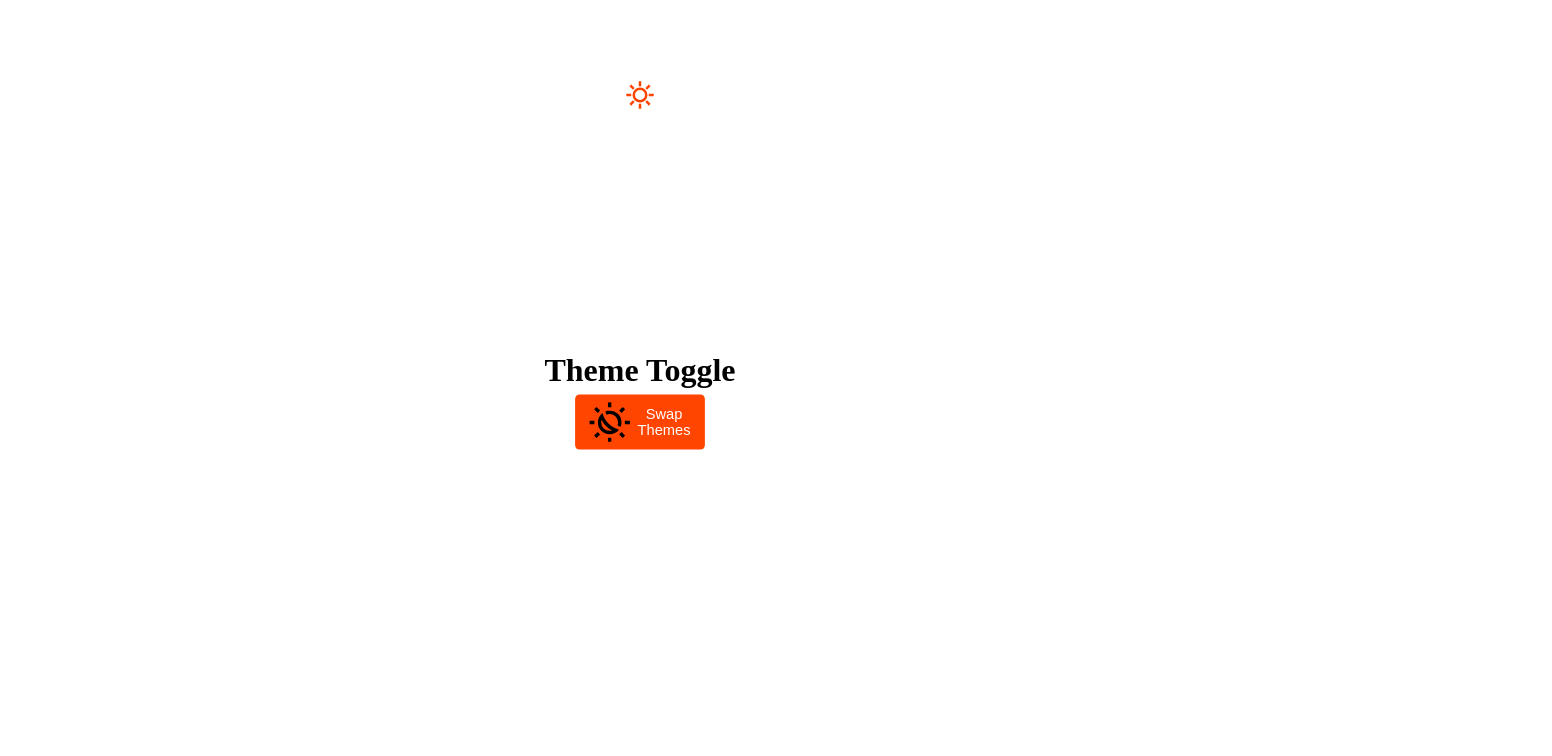
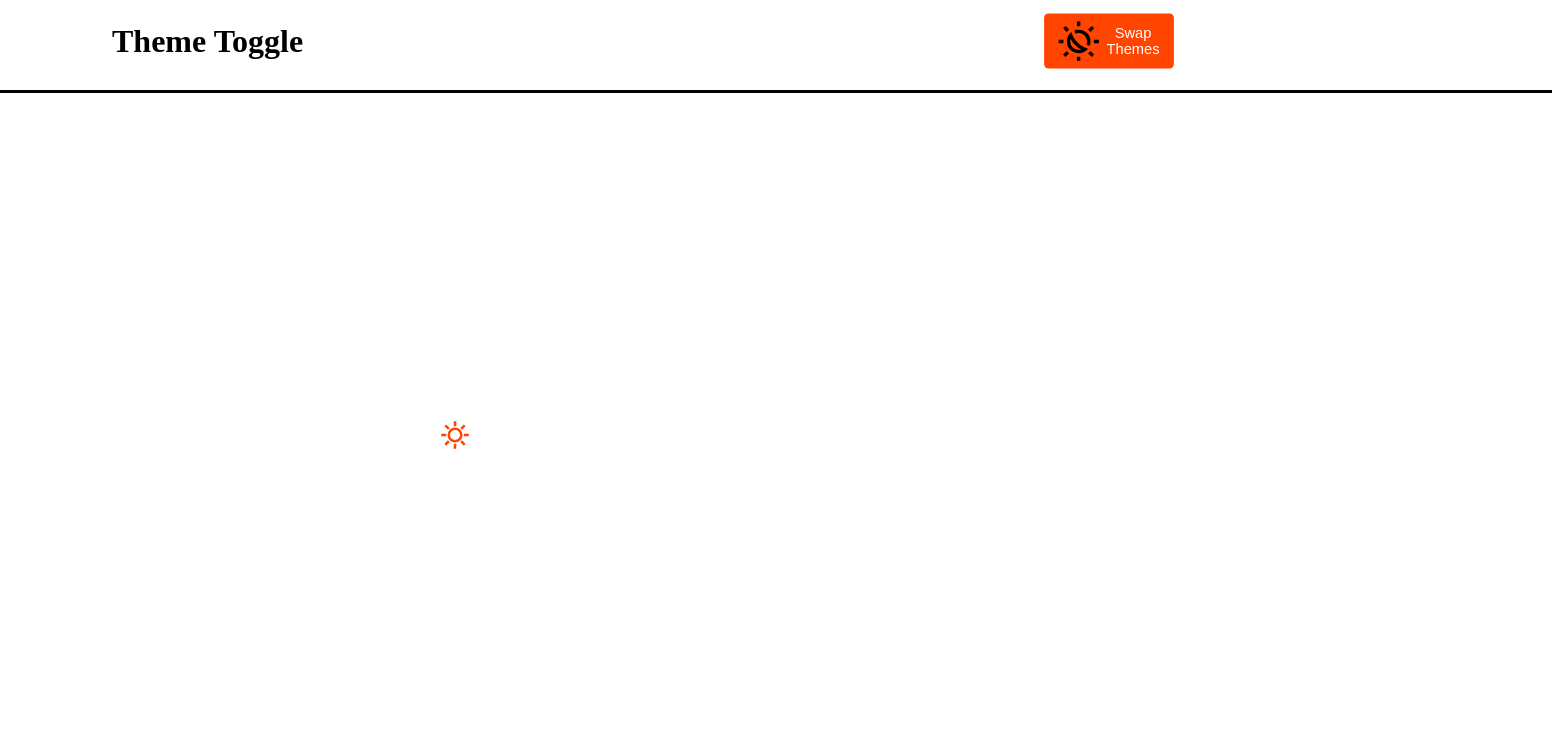
Before and after one commit to ProjectDueTmr/theme-toggle, a plain HTML site: page index.html in a window 1280 px wide. Both pictures are taken after a click on the button "Swap Themes". Shown: the top 756 px of the page, 1552 px wide, since content can reach past the window. Drawn offline with Linux system fonts and the light colour scheme.

Commit message:
changed toggle button to be in a header

```diff
--- a/index.html
+++ b/index.html
@@ -8,11 +8,13 @@
     <script src="index.js" defer></script>
 </head>
 <body class="dark">
+    <div class="header">
         <h1 class="title">Theme Toggle</h1>
         <button class="theme-toggle-button">
             <svg class="icon" xmlns="http://www.w3.org/2000/svg"  viewBox="0 -960 960 960" ><path d="M396-396q-32-32-58.5-67T289-537q-5 14-6.5 28.5T281-480q0 83 58 141t141 58q14 0 28.5-2t28.5-6q-39-22-74-48.5T396-396Zm57-56q51 51 114 87.5T702-308q-40 51-98 79.5T481-200q-117 0-198.5-81.5T201-480q0-65 28.5-123t79.5-98q20 72 56.5 135T453-452Zm290 72q-20-5-39.5-11T665-405q8-18 11.5-36.5T680-480q0-83-58.5-141.5T480-680q-20 0-38.5 3.5T405-665q-8-19-13.5-38T381-742q24-9 49-13.5t51-4.5q117 0 198.5 81.5T761-480q0 26-4.5 51T743-380ZM440-840v-120h80v120h-80Zm0 840v-120h80V0h-80Zm323-706-57-57 85-84 57 56-85 85ZM169-113l-57-56 85-85 57 57-85 84Zm671-327v-80h120v80H840ZM0-440v-80h120v80H0Zm791 328-85-85 57-57 84 85-56 57ZM197-706l-84-85 56-57 85 85-57 57Zm199 310Z"/></svg>
             Swap Themes
         </button>
+    </div>
     <div class="content">
 
          <svg class="moon" xmlns="http://www.w3.org/2000/svg"  viewBox="0 -960 960 960" ><path d="M524-40q-84 0-157.5-32t-128-86.5Q184-213 152-286.5T120-444q0-146 93-257.5T450-840q-18 99 11 193.5T561-481q71 71 165.5 100T920-370q-26 144-138 237T524-40Zm0-80q88 0 163-44t118-121q-86-8-163-43.5T504-425q-61-61-97-138t-43-163q-77 43-120.5 118.5T200-444q0 135 94.5 229.5T524-120Zm-20-305Z"/></svg>
--- a/index.js
+++ b/index.js
@@ -1,8 +1,9 @@
 
-const content = document.querySelector('.content')
-
+const content = document.querySelector('.content');
+const header = document.querySelector('.header');
 document.querySelector('.theme-toggle-button').addEventListener('click', () => {
     document.body.classList.toggle('dark')
+    header.classList.toggle('headerAlt')
     const currentRotation = parseInt(getComputedStyle(content).getPropertyValue('--rotation'));
 content.style.setProperty('--rotation', currentRotation + 180);
 })
--- a/style.css
+++ b/style.css
@@ -29,9 +29,23 @@ body.dark{
     --text-color: white;
 }
 
+.header{
+
+    position: absolute;
+    top: 0;
+    width: 100%;
+    padding: 1rem 17rem;
+    display: flex;
+    justify-content: space-between;
+    align-items: center;
+    outline: 3px solid white;
+}
+.headerAlt{
+    outline: 3px solid black;
+}
+
 .title{
-    margin: 0;
-    margin-bottom: .5rem;
+    margin: 0 0 .5rem 7rem;
 }
 
 .theme-toggle-button{
@@ -43,6 +57,7 @@ body.dark{
     align-items: center;
     cursor: pointer;
     padding: .5em 1em;
+    margin: 0 7rem .5rem 0;
     border-radius: .3em;
     border: none;
     outline: none;
@@ -63,10 +78,11 @@ body.dark{
     position: absolute;
     pointer-events: none;
     display: flex;
-    justify-content: center;
-    align-items: center;
-    top: 0;
-    height: 200vmin;
+    /* justify-content: center; */
+    /* align-items: center; */
+    top: 50%;
+    height: 50vmin;
+    width: 50vmin;
     transform: rotate(calc(var(--rotation) * 1deg));
     transition: transform var(--transition-delay);
 }
@@ -91,7 +107,7 @@ opacity: 1;
 
 .moon{
 bottom: 5%;
-opacity: 1;
+opacity: 0;
 transform: rotate(180deg);
 }
 
```
